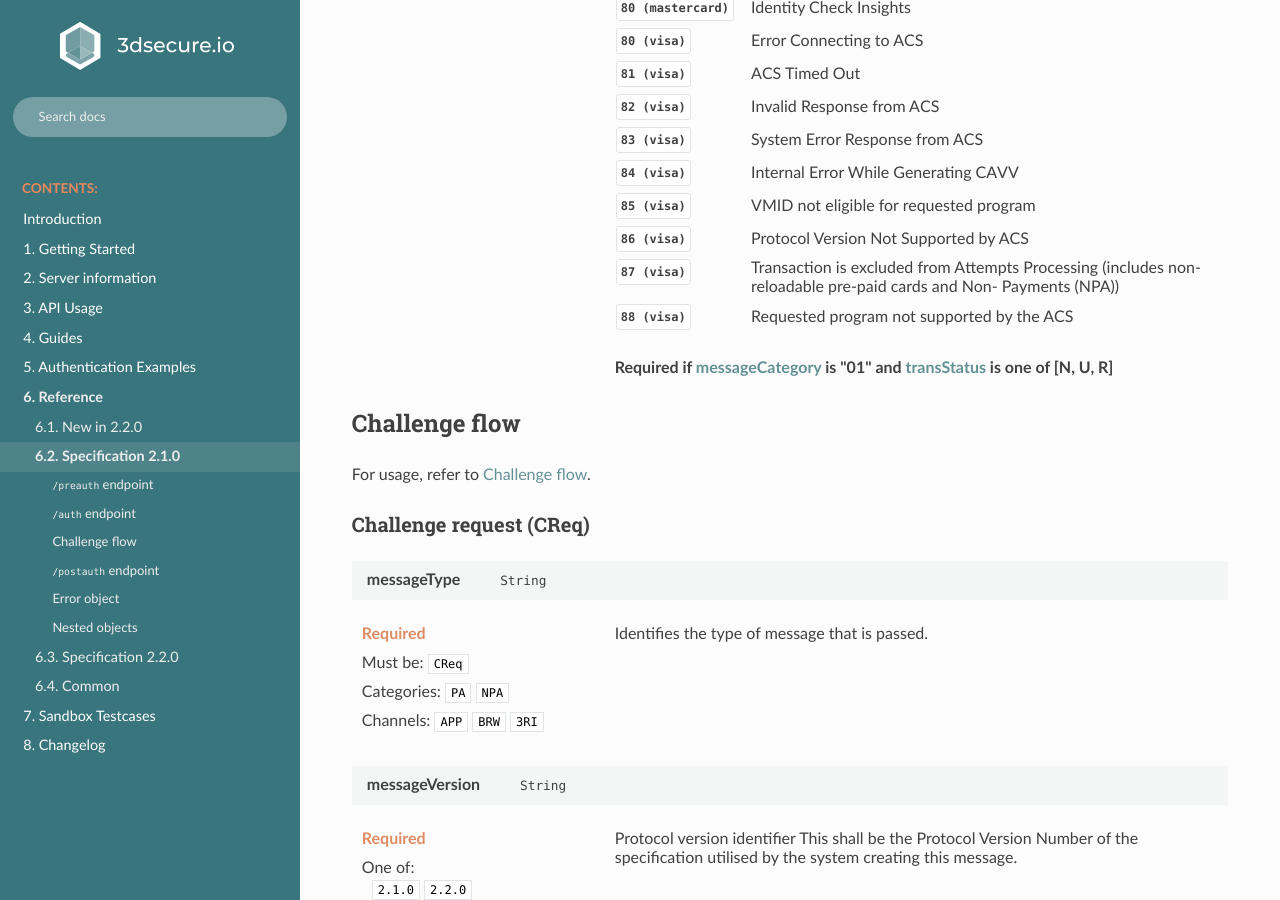
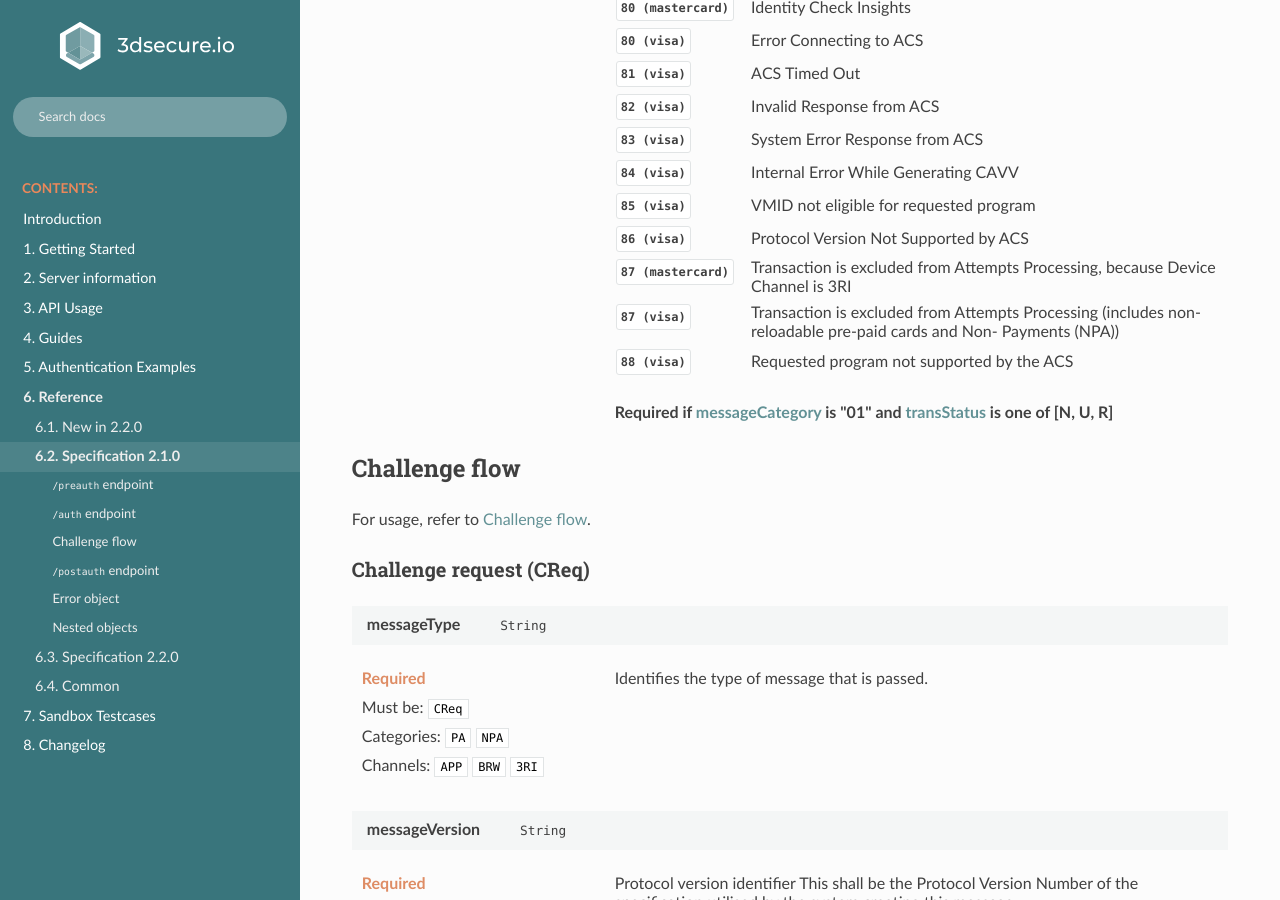
Before and after one commit to clearhaus/3DSv2-api-documentation, a Sphinx documentation site: the page built from source/specification_210.rst, in a window 1280 px wide and 900 px high, scrolled down 28587 px. Built offline with Sphinx 7.4.7 and the Read the Docs theme 2.0.0, drawn with Linux system fonts in a browser that asks for light colours; some of the changed text lies outside the part shown.

Commit message:
Document `transStatusReason=87` for Mastercard
According to Mastercard's "AN 7603 Updating Smart Authentication
Stand-In Logic for Identity Check", by 5 July 2023, Mastercard will
begin rejecting authentication requests made with 3RI as Device Channel
with `transStatusReason=87`.

This will help prevent successful frictionless authentication of
transactions that are not appropriate for frictionless authentication.

```diff
--- a/source/_static/ares_210.html
+++ b/source/_static/ares_210.html
@@ -1136,6 +1136,12 @@ Channels:
 </tr>
 <tr class='enumEntry'>
 <td class='enumKey'>
+<span>87 (mastercard)</span>
+</td>
+<td class='enumValue'>Transaction is excluded from Attempts Processing, because Device Channel is 3RI</td>
+</tr>
+<tr class='enumEntry'>
+<td class='enumKey'>
 <span>87 (visa)</span>
 </td>
 <td class='enumValue'>Transaction is excluded from Attempts Processing (includes non- reloadable pre-paid cards and Non- Payments (NPA))</td>
--- a/source/_static/ares_220.html
+++ b/source/_static/ares_220.html
@@ -1301,6 +1301,12 @@ Channels:
 </tr>
 <tr class='enumEntry'>
 <td class='enumKey'>
+<span>87 (mastercard)</span>
+</td>
+<td class='enumValue'>Transaction is excluded from Attempts Processing, because Device Channel is 3RI</td>
+</tr>
+<tr class='enumEntry'>
+<td class='enumKey'>
 <span>87 (visa)</span>
 </td>
 <td class='enumValue'>Transaction is excluded from Attempts Processing (includes non- reloadable pre-paid cards and Non- Payments (NPA))</td>
--- a/source/_static/rreq_210.html
+++ b/source/_static/rreq_210.html
@@ -933,6 +933,12 @@ Channels:
 </tr>
 <tr class='enumEntry'>
 <td class='enumKey'>
+<span>87 (mastercard)</span>
+</td>
+<td class='enumValue'>Transaction is excluded from Attempts Processing, because Device Channel is 3RI</td>
+</tr>
+<tr class='enumEntry'>
+<td class='enumKey'>
 <span>87 (visa)</span>
 </td>
 <td class='enumValue'>Transaction is excluded from Attempts Processing (includes non- reloadable pre-paid cards and Non- Payments (NPA))</td>
--- a/source/_static/rreq_220.html
+++ b/source/_static/rreq_220.html
@@ -1086,6 +1086,12 @@ Channels:
 </tr>
 <tr class='enumEntry'>
 <td class='enumKey'>
+<span>87 (mastercard)</span>
+</td>
+<td class='enumValue'>Transaction is excluded from Attempts Processing, because Device Channel is 3RI</td>
+</tr>
+<tr class='enumEntry'>
+<td class='enumKey'>
 <span>87 (visa)</span>
 </td>
 <td class='enumValue'>Transaction is excluded from Attempts Processing (includes non- reloadable pre-paid cards and Non- Payments (NPA))</td>
```
